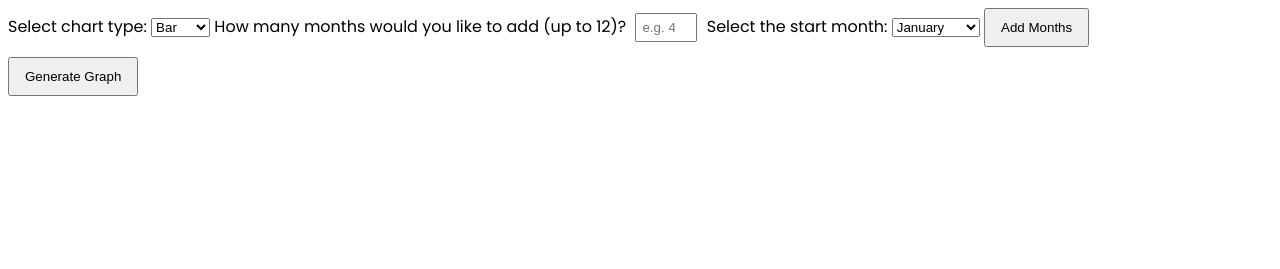
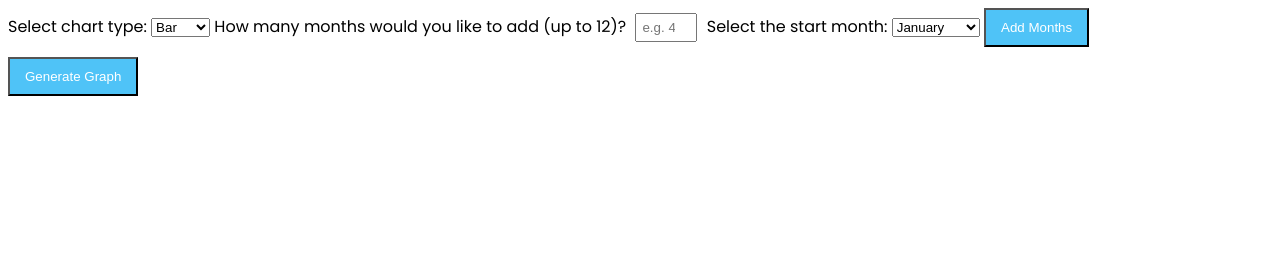
Before and after one commit to softdeveloper23/budget-tool, a plain HTML site: page public/index.html in a window 1280 px wide. Drawn offline with nearby package versions, Linux system fonts and the light colour scheme.

Commit message:
Updated button colors

```diff
--- a/assets/styles.css
+++ b/assets/styles.css
@@ -19,6 +19,8 @@ body {
   button {
     padding: 10px 15px;
     cursor: pointer;
+    color: white;
+    background-color: #4FC3F7;
   }
 
   #graph-container {
```
